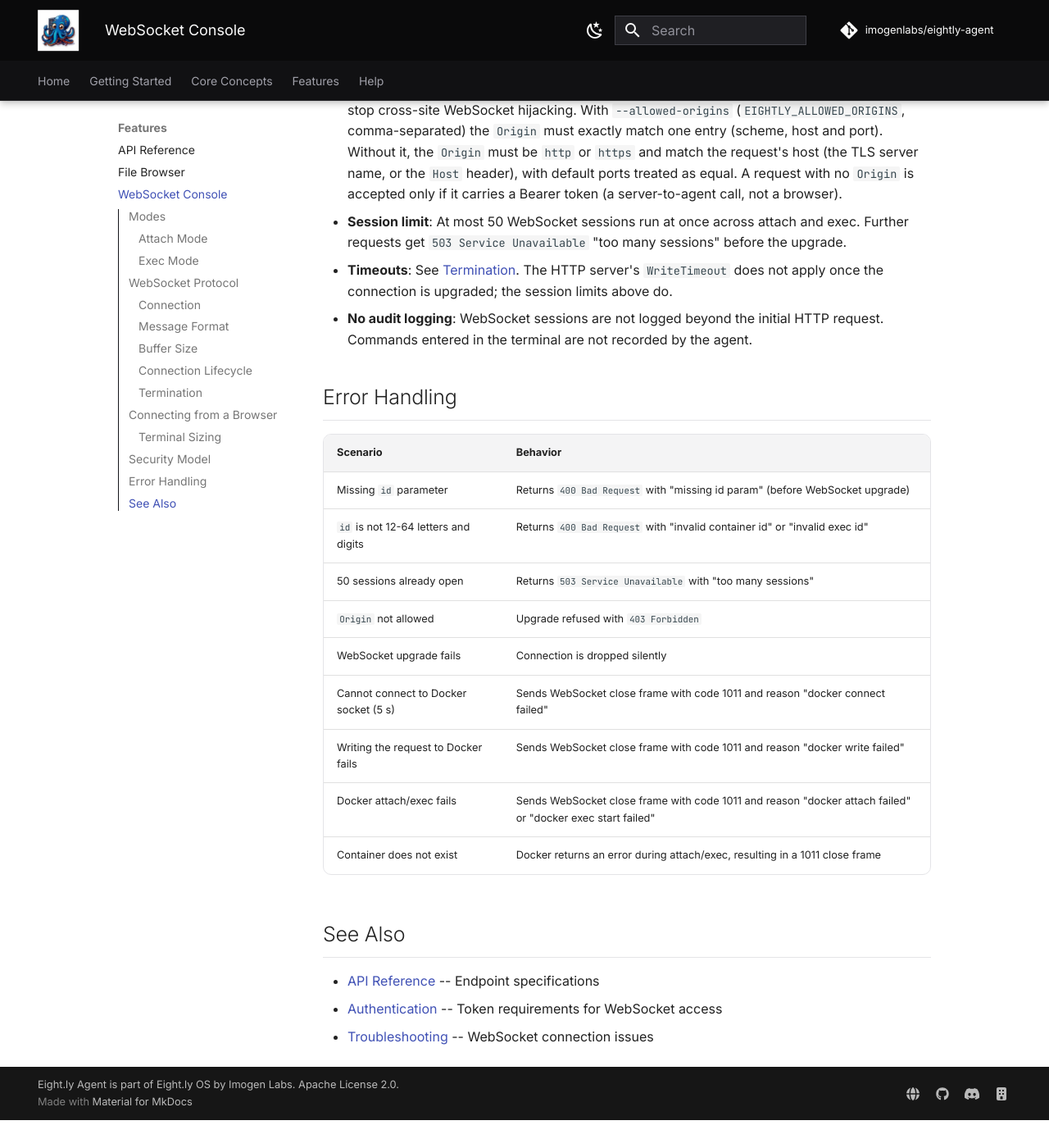
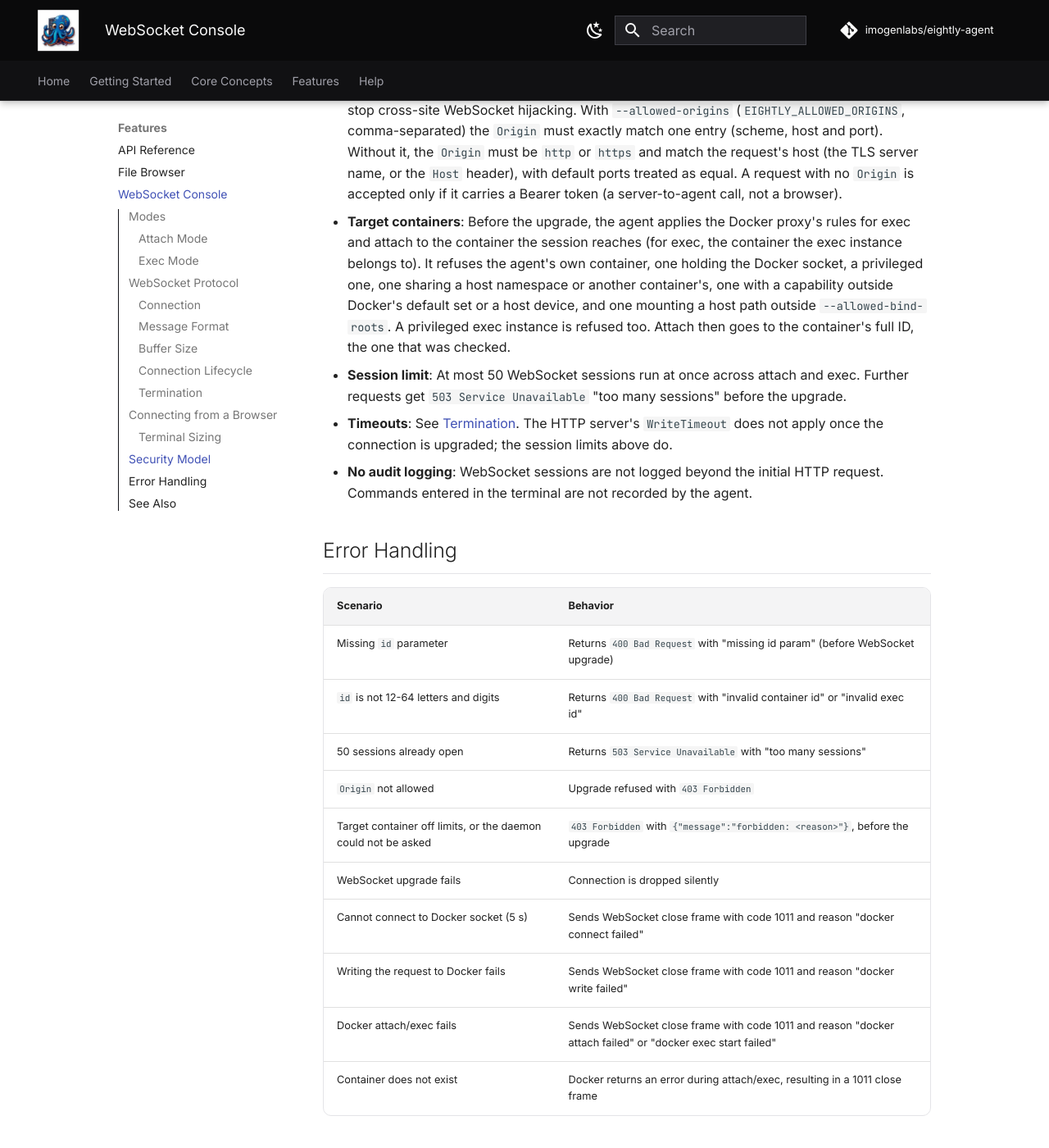
Before and after one commit to imogenlabs/eightly-agent, an MkDocs documentation site: the page built from docs/wiki/WebSocket-Console.md, in a window 1280 px wide and 1400 px high, scrolled down 4494 px. Shown: the whole window at 82% size. Built offline with MkDocs 1.6.1 and Material for MkDocs 9.7.7, drawn with Linux system fonts in a browser that asks for light colours; comment, search, counter and statistics services are not loaded; before the commit the page ends 5860 px from its top, so only the background shows below that.

Commit message:
docs: describe the WebSocket target checks

```diff
--- a/docs/wiki/WebSocket-Console.md
+++ b/docs/wiki/WebSocket-Console.md
@@ -173,6 +173,7 @@ curl -k -X POST -H "Authorization: Bearer $TOKEN" \
 
 - **Authentication**: Both WebSocket endpoints require a valid Bearer token (see [Authentication](Authentication.md)). The token is validated during the initial HTTP request before the WebSocket upgrade occurs.
 - **Origin checking**: Checked on every upgrade, whether or not authentication is enabled, to stop cross-site WebSocket hijacking. With `--allowed-origins` (`EIGHTLY_ALLOWED_ORIGINS`, comma-separated) the `Origin` must exactly match one entry (scheme, host and port). Without it, the `Origin` must be `http` or `https` and match the request's host (the TLS server name, or the `Host` header), with default ports treated as equal. A request with no `Origin` is accepted only if it carries a Bearer token (a server-to-agent call, not a browser).
+- **Target containers**: Before the upgrade, the agent applies the Docker proxy's rules for exec and attach to the container the session reaches (for exec, the container the exec instance belongs to). It refuses the agent's own container, one holding the Docker socket, a privileged one, one sharing a host namespace or another container's, one with a capability outside Docker's default set or a host device, and one mounting a host path outside `--allowed-bind-roots`. A privileged exec instance is refused too. Attach then goes to the container's full ID, the one that was checked.
 - **Session limit**: At most 50 WebSocket sessions run at once across attach and exec. Further requests get `503 Service Unavailable` "too many sessions" before the upgrade.
 - **Timeouts**: See [Termination](#termination). The HTTP server's `WriteTimeout` does not apply once the connection is upgraded; the session limits above do.
 - **No audit logging**: WebSocket sessions are not logged beyond the initial HTTP request. Commands entered in the terminal are not recorded by the agent.
@@ -185,6 +186,7 @@ curl -k -X POST -H "Authorization: Bearer $TOKEN" \
 | `id` is not 12-64 letters and digits | Returns `400 Bad Request` with "invalid container id" or "invalid exec id" |
 | 50 sessions already open | Returns `503 Service Unavailable` with "too many sessions" |
 | `Origin` not allowed | Upgrade refused with `403 Forbidden` |
+| Target container off limits, or the daemon could not be asked | `403 Forbidden` with `{"message":"forbidden: <reason>"}`, before the upgrade |
 | WebSocket upgrade fails | Connection is dropped silently |
 | Cannot connect to Docker socket (5 s) | Sends WebSocket close frame with code 1011 and reason "docker connect failed" |
 | Writing the request to Docker fails | Sends WebSocket close frame with code 1011 and reason "docker write failed" |
```
Also changed, not shown: docs/wiki/API-Reference.md (+1 -1 lines).
